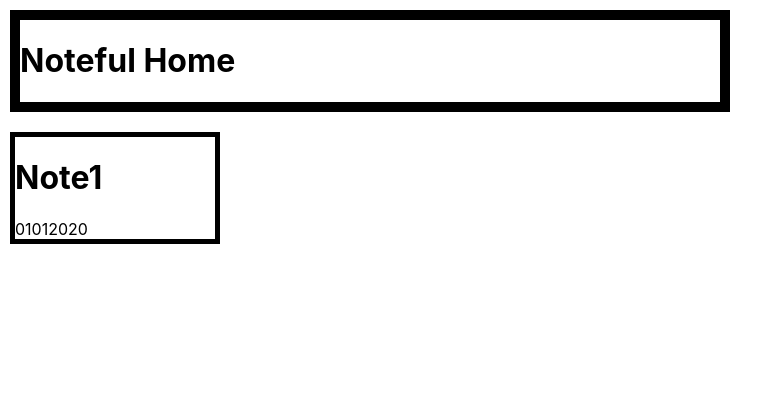
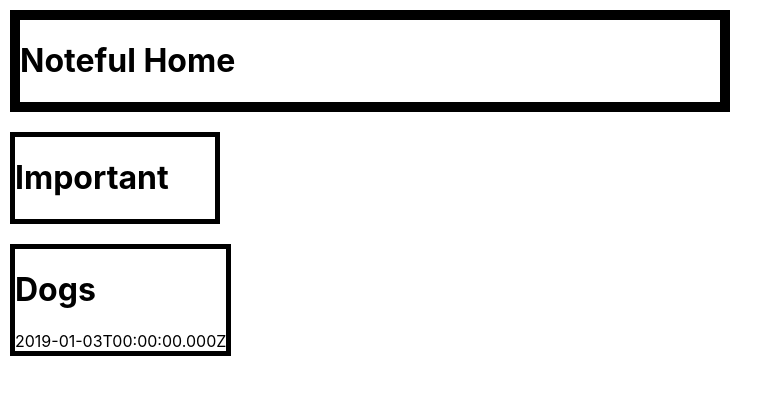
Before and after one commit to ljspiek/noteful_v2, a React (Create React App) app: page / in a window 1280 px wide. Shown: the top 394 px of the page, without its empty margins (0-783 px from the left). Built offline with nearby package versions, Linux system fonts and the light colour scheme.

Commit message:
-notes+folder static

```diff
--- /dev/null
+++ b/src/App/App.css
@@ -0,0 +1,3 @@
+.container{
+    display:inline;
+}
--- a/src/App/App.js
+++ b/src/App/App.js
@@ -3,8 +3,10 @@ import React,{Component} from 'react';
 import data from '../dummy-store';
 import NotefullHome from '../notefullHome/notefullHome';
 import NoteList from '../noteCardList/noteList';
+import FolderList from '../folderList/folderList';
+import '../App/App.css';
 
-console.log();
+console.log(data);
 
 
 
@@ -19,9 +21,11 @@ class App extends Component{
 
     //MAIN RENDER
     return ( <div>
-      <NotefullHome name="Noteful Home"/>
-      <NoteList/>
-    </div>)
+              <NotefullHome name="Noteful Home"/>
+              <FolderList files={data} />
+              <NoteList files={data}/>
+
+             </div>)
 
     // return (<div>
     // {/* FOLDER NAVIGATION */}
--- /dev/null
+++ b/src/folderList/folderList.css
@@ -0,0 +1,3 @@
+.folderList{
+    display: inline;
+}
--- /dev/null
+++ b/src/folderList/folderList.js
@@ -0,0 +1,16 @@
+import React from 'react';
+import FolderCard from '../folderListCard/folderCard'
+
+function FolderList(props){
+
+    const folderNames=props.files.folders;
+    console.log(folderNames[0].name);
+
+    return (
+      <div className="folderList">
+       <FolderCard name={props.files.folders[0].name}/>
+      </div>
+   )
+  }
+
+export default FolderList;
--- /dev/null
+++ b/src/folderListCard/folderCard.css
@@ -0,0 +1,10 @@
+.folderCard{
+        display:inline-block;
+        margin:10px;
+        border:5px solid black;
+        box-shadow:0 2px 2 px #ccc;
+        width: 200 px;
+        padding: 20 px;
+        min-width: 200px;
+
+}
--- /dev/null
+++ b/src/folderListCard/folderCard.js
@@ -0,0 +1,13 @@
+import React from 'react';
+import './folderCard.css'
+
+function FolderCard(props){
+
+    return (
+      <div className="folderCard">
+        <h1>{props.name}</h1>
+      </div>
+   )
+  }
+
+export default FolderCard;
--- /dev/null
+++ b/src/noteCardList/noteList.css
@@ -0,0 +1,3 @@
+.noteList{
+    display:inline;
+}
--- a/src/noteCardList/noteList.js
+++ b/src/noteCardList/noteList.js
@@ -1,14 +1,14 @@
 import React from 'react';
 import NoteCard from '../noteCard/noteCard'
 
+function NoteList(props){
 
-import data from '../dummy-store';
-
-function NoteList(props){
+    const notes=props.files.notes;
+    console.log(notes);
 
     return (
       <div className="noteList">
-       <NoteCard name="Note1" modified="01012020"/>
+       <NoteCard name={props.files.notes[0].name} modified={props.files.notes[0].modified}/>
       </div>
    )
   }
```
